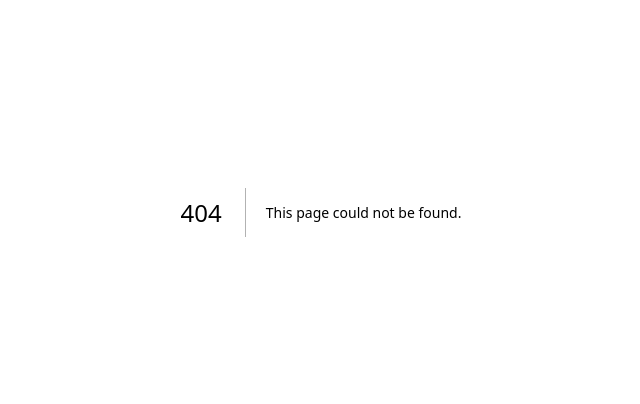
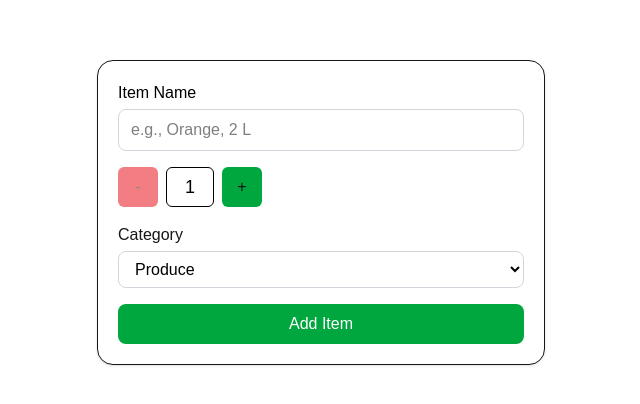
Before and after one commit to DDurdey/cprg306-assignments, a Next.js app: page /week-5 in a window 1280 px wide. Before the commit this address had no page. Shown: the part 188-592 px from the top of the page, without its empty margins (319-959 px from the left). Built offline with nearby package versions, Linux system fonts and the light colour scheme.

Commit message:
Completed Week 5

```diff
--- a/app/week-4/new-item.js
+++ b/app/week-4/new-item.js
@@ -23,18 +23,20 @@ export default function NewItem() {
     }
 
     return (
+        <div className="flex flex-col gap-1">
+            <label className="font-medium">Quantity</label>
             <div className="flex items-center space-x-2">
 
                 <button onClick={decrement}
                     disabled={quantity <= 1}
-                className="w-10 h-10 bg-red-600 rounded-md disabled:opacity-50">-</button>
+                    className="w-10 h-10 bg-red-600 rounded-md disabled:opacity-50" aria-label='Decrease Quantity'>-</button>
 
                 <div className="w-12 h-10 flex items-center justify-center border rounded-md bg-white text-lg text-black font-medium">{quantity}</div>
 
                 <button onClick={increment}
                     disabled={quantity >= 20}
-                className="w-10 h-10 bg-green-600 rounded-md disabled:opacity-50">+</button>
-
+                    className="w-10 h-10 bg-green-600 rounded-md disabled:opacity-50" aria-label='Increase Quantity'>+</button>
+            </div>
         </div>
     )
 }
--- /dev/null
+++ b/app/week-5/new-item.js
@@ -0,0 +1,98 @@
+"use client";
+import { useState } from "react";
+
+export default function NewItem() {
+    const [quantity, setQuantity] = useState(1);
+    const [name, setName] = useState("");
+    const [category, setCategory] = useState("produce");
+
+    const increment = () => {
+        setQuantity((prevQuantity) => {
+            if (prevQuantity < 20) {
+                return prevQuantity + 1;
+            }
+            return prevQuantity;
+        });
+    }
+
+    const decrement = () => {
+        setQuantity((prevQuantity) => {
+            if (prevQuantity > 1) {
+                return prevQuantity - 1;
+            }
+            return prevQuantity;
+        });
+    }
+
+    const handleSubmit = (e) => {
+        e.preventDefault();
+
+        const item = {
+            name: name.trim(),
+            quantity: Number(quantity),
+            category,
+        };
+
+        console.log("New item:", item);
+        alert(`Added Item:
+            - Name: ${item.name}
+            - Quantity: ${item.quantity}
+            - Category: ${item.category}`);
+
+        setName("");
+        setQuantity(1);
+        setCategory("produce");
+    };
+    return (
+        <form onSubmit={handleSubmit} className="space-y-4 max-w-md w-full bg-white p-5 rounded-2xl border shadow-sm">
+            <div className="flex flex-col gap-1">
+                <label className="font-medium text-black">Item Name</label>
+                <input
+                    id="name"
+                    type="text"
+                    required
+                    value={name}
+                    onChange={(e) => setName(e.target.value)}
+                    placeholder="e.g., Orange, 2 L"
+                    className="w-full rounded-lg border-gray-300 text-black border px-3 py-2 focus:outline-none focus:ring-2 focus:ring-green-600 focus:ring-offset-1"
+                />
+            </div>
+            <div className="flex items-center space-x-2">
+
+                <button onClick={decrement}
+                    disabled={quantity <= 1}
+                    className="w-10 h-10 bg-red-600 rounded-md disabled:opacity-50" aria-label='Decrease Quantity'>-</button>
+
+                <div className="w-12 h-10 flex items-center justify-center border rounded-md bg-white text-lg text-black font-medium">{quantity}</div>
+
+                <button onClick={increment}
+                    disabled={quantity >= 20}
+                    className="w-10 h-10 bg-green-600 rounded-md disabled:opacity-50" aria-label='Increase Quantity'>+</button>
+            </div>
+
+            <div className="flex flex-col gap-1">
+                <label htmlFor="category" className="font-medium">Category</label>
+                <select
+                    id="category"
+                    value={category}
+                    onChange={(e) => setCategory(e.target.value)}
+                    className="w-full text-black rounded-lg border-gray-300 border px-3 py-2 focus:outline-none focus:ring-2 focus:ring-green-600 focus:ring-offset-1"
+                >
+                    <option value="produce">Produce</option>
+                    <option value="dairy">Dairy</option>
+                    <option value="meat">Meat</option>
+                    <option value="bakery">Bakery</option>
+                    <option value="frozen foods">Frozen Foods</option>
+                    <option value="canned goods">Canned Goods</option>
+                    <option value="dry goods">Dry Goods</option>
+                    <option value="beverages">Beverages</option>
+                    <option value="snacks">Snacks</option>
+                    <option value="household">Household</option>
+                    <option value="other">Other</option>
+                </select>
+            </div>
+
+            <button type="submit" className="w-full bg-green-600 text-white py-2 rounded-lg font-medium hover:bg-green-700 transition-colors">Add Item</button>
+        </form>
+    )
+}
--- a/app/week-4/page.js
+++ b/app/week-5/page.js
@@ -1,6 +1,6 @@
 import NewItem from "./new-item";
 
-export default function page() {
+export default function Page() {
     return (
         <main className="min-h-screen flex items-center justify-center">
             <NewItem />
```
Lines whose indentation alone changed are shown as unchanged.
